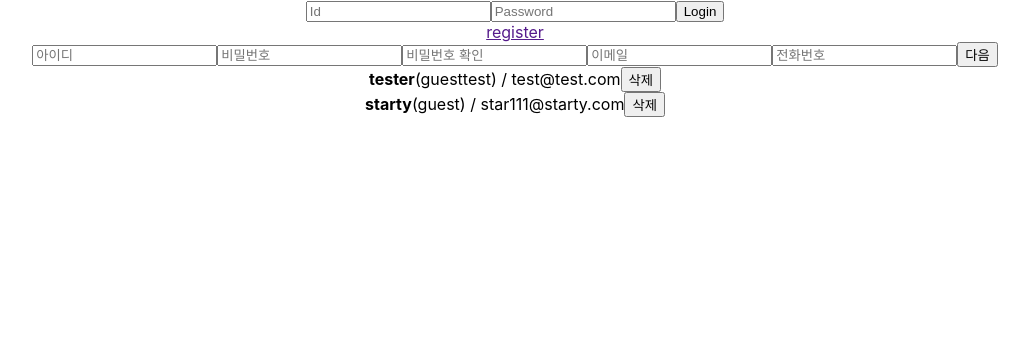
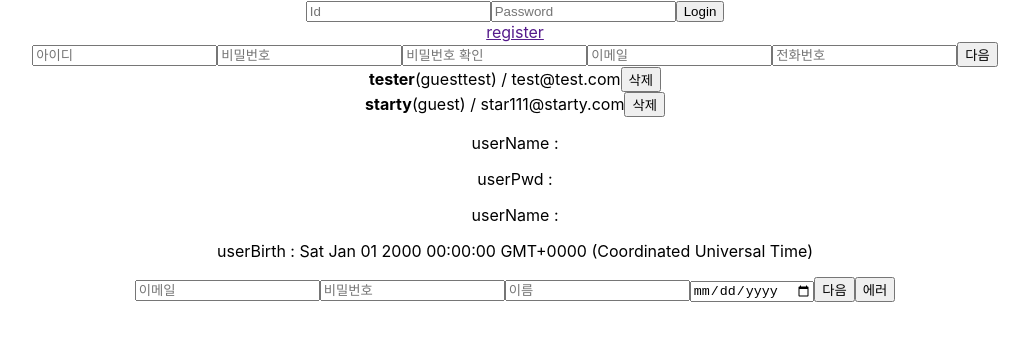
Before and after one commit to blueochild/Foxrain-Messenger-App, a React (Create React App) app in the folder Foxrain-Messenger-Client/: page / in a window 1280 px wide. Shown: the top 340 px of the page, without its empty margins (125-1154 px from the left). Built offline with nearby package versions, Linux system fonts and the light colour scheme.

Commit message:
Feature : base redux setting, create signup stateManagement page

```diff
--- a/Foxrain-Messenger-Client/src/App.tsx
+++ b/Foxrain-Messenger-Client/src/App.tsx
@@ -3,6 +3,7 @@ import { IuserInfo, IuserStat } from './component/userType';
 import UserSignup from './component/userSignup';
 import UserSignin from './component/userSignin';
 import UserList from './component/userList'
+import Signup from './features/signup/signup'
 
 /* page CSS */
 import './style/App.css';
@@ -161,6 +162,7 @@ function App() {
         onChange={registOnChange}
       />
       <UserList users={users} onToggle={onToggle} onRemove={onRemove} />
+      <Signup></Signup>
     </div>
   );
 }
--- /dev/null
+++ b/Foxrain-Messenger-Client/src/app/hooks.tsx
@@ -0,0 +1,7 @@
+import { useDispatch, useSelector } from 'react-redux'
+import type { TypedUseSelectorHook } from 'react-redux'
+import type { RootState, AppDispatch } from './store'
+
+// Use throughout your app instead of plain `useDispatch` and `useSelector`
+export const useAppDispatch: () => AppDispatch = useDispatch
+export const useAppSelector: TypedUseSelectorHook<RootState> = useSelector
--- /dev/null
+++ b/Foxrain-Messenger-Client/src/app/store.tsx
@@ -0,0 +1,13 @@
+import { configureStore } from '@reduxjs/toolkit'
+import SignupReducer from '../features/signup/signupSlice'
+
+export const store = configureStore({
+  reducer: {
+    signup: SignupReducer
+  },
+})
+
+// Infer the `RootState` and `AppDispatch` types from the store itself
+export type RootState = ReturnType<typeof store.getState>
+// Inferred type: {posts: PostsState, comments: CommentsState, users: UsersState}
+export type AppDispatch = typeof store.dispatch
--- /dev/null
+++ b/Foxrain-Messenger-Client/src/features/signup/signup.tsx
@@ -0,0 +1,65 @@
+import { Dispatch, useState } from 'react'
+import { isErrored } from 'stream'
+import { useAppSelector, useAppDispatch } from '../../app/hooks'
+import { IuserInfo } from '../sliceTypes'
+import { signupRequest, signupSuccess, signupError } from './signupSlice'
+
+interface SignupParam{
+    user: IuserInfo;
+}
+
+function Signup() {
+  // The `state` arg is correctly typed as `RootState` already
+  const user = useAppSelector((state) => state.signup.user)
+  const dispatch = useAppDispatch()
+
+  // omit rendering logic
+
+  const userTest: IuserInfo = {
+    uId: "123",
+    uEmail: "test@test.com",
+    uPwd: "1234",
+    uName: "seungcheol Park",
+    uBirth: new Date("2003/03/14"), // YYYYMMDD
+  }
+
+  const [userT, setUsertT] = useState({
+    ...user
+  })
+
+  return(
+    <div>
+        <div>
+            <p>userName : {user.uEmail}</p>
+            <p>userPwd : {user.uPwd}</p>
+            <p>userName : {user.uName}</p>
+            <p>userBirth : {user.uBirth.toString()}</p>
+        </div>
+
+        <input
+            type="text"
+            name="userEmail"
+            placeholder="이메일"
+        />
+        <input
+            type="text"
+            name="userPwd"
+            placeholder="비밀번호"
+        />
+        <input
+            type="text"
+            name="userName"
+            placeholder="이름"
+        />
+        <input
+            type="date"
+            name="userBirth"
+            placeholder="이메일"
+        />
+        <button onClick={()=>{dispatch(signupRequest(userTest))}}>다음</button>
+        <button onClick={()=>{dispatch(signupError(new Error))}}>에러</button>
+    </div>
+  );
+}
+
+export default Signup
--- /dev/null
+++ b/Foxrain-Messenger-Client/src/features/signup/signupSlice.tsx
@@ -0,0 +1,39 @@
+import { createSlice } from '@reduxjs/toolkit'
+import type { PayloadAction } from '@reduxjs/toolkit'
+import { IuserInfo } from '../sliceTypes'
+
+interface initialStateType {
+  user: IuserInfo;
+}
+
+const initialState: initialStateType = {
+  user: {
+    uId: "",
+    uEmail: "",
+    uPwd: "",
+    uName: "",
+    uBirth: new Date('00000000'), // YYYYMMDD
+  }
+}
+
+export const signinSlice = createSlice({
+  name: 'signup',
+  initialState,
+  reducers: {
+    signupRequest: (state, action: PayloadAction<IuserInfo>) => {
+      state.user = action.payload
+    },
+    signupSuccess: (state, action: PayloadAction<IuserInfo>) => {
+      state.user = action.payload
+      alert('Signup success');
+    },
+    signupError: (state, action: PayloadAction<Error>) => {
+      alert('Error : ' + action.payload);
+    },
+  },
+})
+
+// Action creators are generated for each case reducer function
+export const { signupRequest, signupSuccess, signupError } = signinSlice.actions
+
+export default signinSlice.reducer
--- /dev/null
+++ b/Foxrain-Messenger-Client/src/features/sliceTypes.tsx
@@ -0,0 +1,14 @@
+
+// signUp need Data
+export interface IuserInfo{
+    uId: string;
+    uEmail: string;
+    uPwd: string;
+    uName: string;
+    uBirth: Date;
+}
+
+export interface SigninState{
+    userEmail: string;
+    userPwd: string;
+}
--- a/Foxrain-Messenger-Client/src/index.tsx
+++ b/Foxrain-Messenger-Client/src/index.tsx
@@ -2,6 +2,9 @@ import React from 'react';
 import ReactDOM from 'react-dom/client';
 import './style/index.css';
 import App from './App';
+
+import { store } from './app/store'
+import { Provider } from 'react-redux'
 
 const root = ReactDOM.createRoot(
   document.getElementById('root') as HTMLElement
@@ -9,6 +12,8 @@ const root = ReactDOM.createRoot(
 
 root.render(
   <React.StrictMode>
-    <App />
+    <Provider store={store}>
+      <App />
+    </Provider>
   </React.StrictMode>
 );
```
